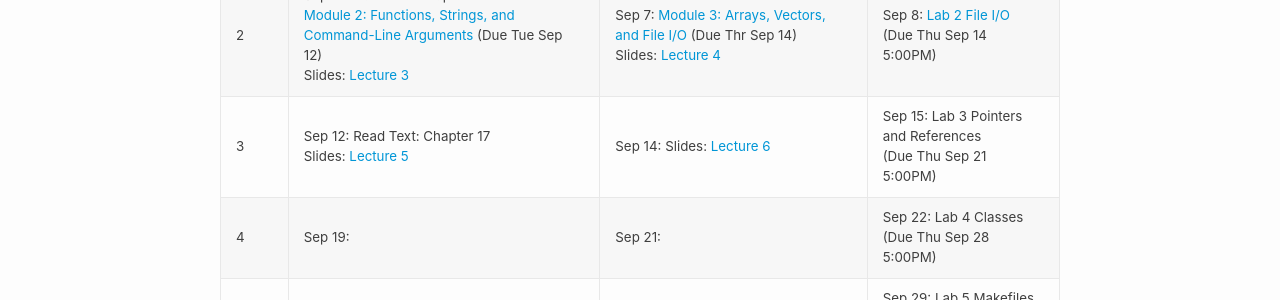
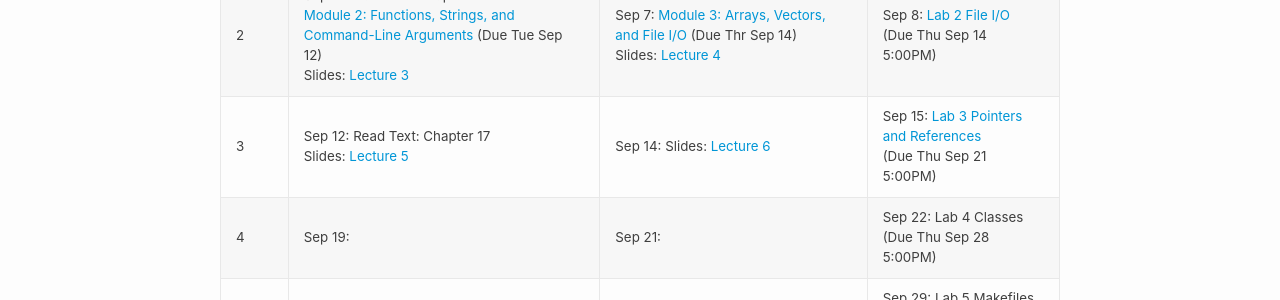
Before and after one commit to cmsc240-f23/cmsc240-f23.github.io, a Jekyll site: the page built from schedule.md, in a window 1280 px wide. Shown: the part 407-707 px from the top of the page. Built offline with Jekyll 4.4.1, drawn with Linux system fonts in a browser that asks for light colours; part of the change alters nothing that is shown.

```diff
--- a/schedule.md
+++ b/schedule.md
@@ -13,7 +13,7 @@ title: Schedule
 | :--- | :---                                       | :---                                          | :---                                                  |
 | 1    | Aug 29:  [Module 1: Introduction](https://classroom.github.com/a/4yzVPmFm) (Due Thr Sep 7)<br />Read Text: Chapter 2<br />Read [Unix Tutorial](http://www.ee.surrey.ac.uk/Teaching/Unix/): Intro, T1, T2<br />Slides: [Lecture 1](lectures/Lecture1.pdf)              | Aug 31: Read [Unix Tutorial](http://www.ee.surrey.ac.uk/Teaching/Unix/): T3, T4 (Due Fri Sep 1)<br />Slides: [Lecture 2](lectures/Lecture2.pdf)                                       | Sep 1:  [Lab 1 Unix/Linux](https://classroom.github.com/a/REt1fldU)<br /> (Due Thu Sep 7 5:00PM)                  |
 | 2    | Sep 5:   Read Text: Chapter 3<br />[Module 2: Functions, Strings, and Command-Line Arguments](modules/module2.md) (Due Tue Sep 12)<br />Slides: [Lecture 3](lectures/Lecture3.pdf)             | Sep 7: [Module 3: Arrays, Vectors, and File I/O](modules/module3.md) (Due Thr Sep 14)<br />Slides: [Lecture 4](lectures/Lecture4.pdf)                                       | Sep 8:  [Lab 2 File I/O](https://cmsc240-f23.github.io/lab/2)<br /> (Due Thu Sep 14 5:00PM)                 |
-| 3    | Sep 12:  Read Text: Chapter 17<br />Slides: [Lecture 5](lectures/Lecture5.pdf)            | Sep 14:   Slides: [Lecture 6](lectures/Lecture6.pdf)                                    | Sep 15: Lab 3 Pointers and References<br /> (Due Thu Sep 21 5:00PM)                 |
+| 3    | Sep 12:  Read Text: Chapter 17<br />Slides: [Lecture 5](lectures/Lecture5.pdf)            | Sep 14:   Slides: [Lecture 6](lectures/Lecture6.pdf)                                    | Sep 15: [Lab 3 Pointers and References](https://cmsc240-f23.github.io/lab/3)<br /> (Due Thu Sep 21 5:00PM)                 |
 | 4    | Sep 19:                                    | Sep 21:                                       | Sep 22: Lab 4 Classes<br /> (Due Thu Sep 28 5:00PM)                 |
 | 5    | Sep 26:                                    | Sep 28:                                       | Sep 29: Lab 5 Makefiles<br /> (Due Thu Oct 5 5:00PM)                  |
 | 6    | Oct 3:                                     | Oct 5:                                        | Oct 6:  Lab 6 GDB<br /> (Due Thu Oct 12 5:00PM)                 |
```
